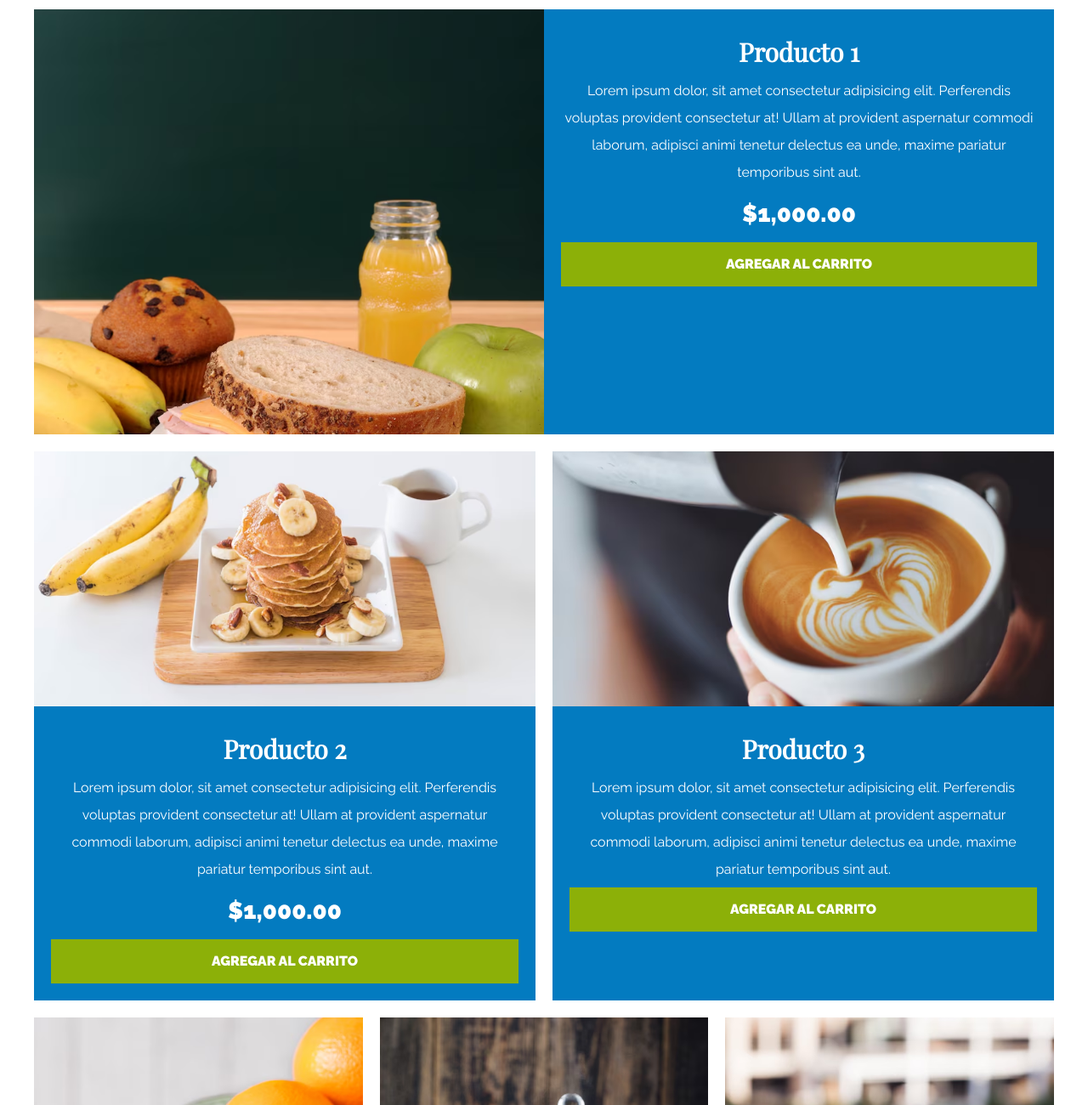
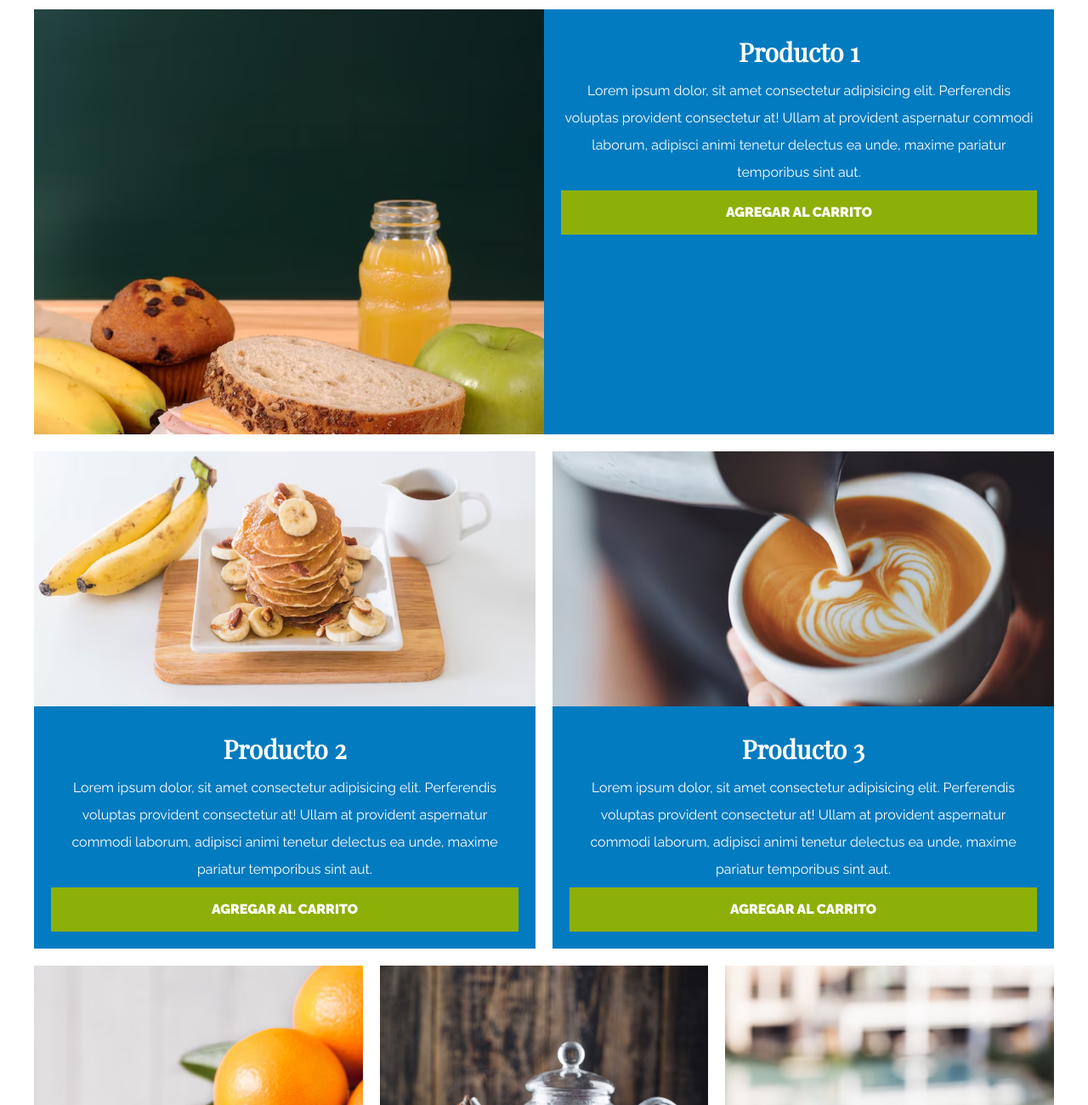
Before and after one commit to Walter-Pleitez/Aerotraining2, a plain HTML site: page index.html in a window 1280 px wide. Shown: the part 2286-3586 px from the top of the page at 85% size. Drawn offline with nearby package versions, Linux system fonts and the light colour scheme.

Commit message:
price removed

```diff
--- a/index.html
+++ b/index.html
@@ -81,7 +81,7 @@
                         adipisci animi tenetur delectus ea unde, maxime
                         pariatur temporibus sint aut.
                     </p>
-                    <p class="precio">$1,000.00</p>
+                    <!--p class="precio">$1,000.00</p>-->
                     <a class="btn" href="#">Agregar al Carrito</a>
                 </div><!--Info Producto-->  <!---->
             </div><!--Producto-->
@@ -95,7 +95,7 @@
                         adipisci animi tenetur delectus ea unde, maxime
                         pariatur temporibus sint aut.
                     </p>
-                    <p class="precio">$1,000.00</p><!---->
+                    <!--<p class="precio">$1,000.00</p>-->
                     <a class="btn" href="#">Agregar al Carrito</a>
                 </div><!--Info Producto-->
             </div><!--Producto-->
```
